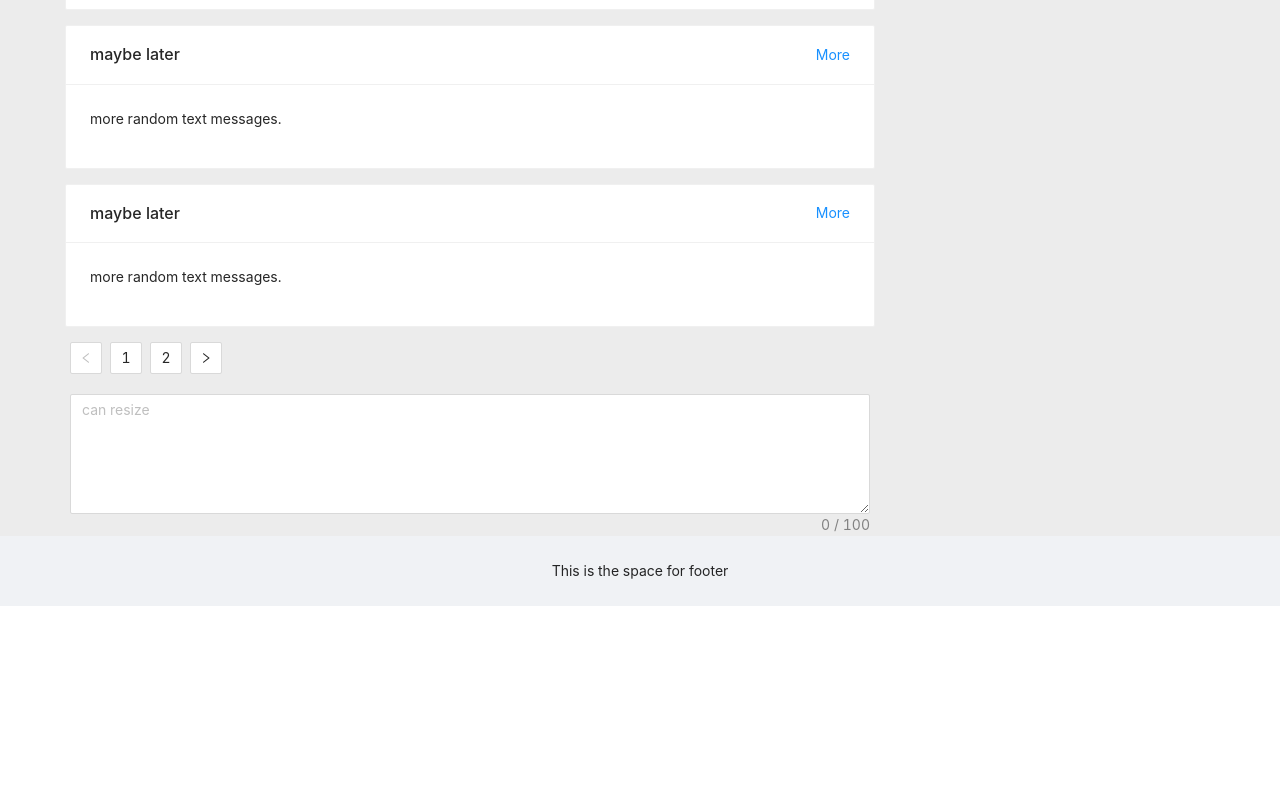
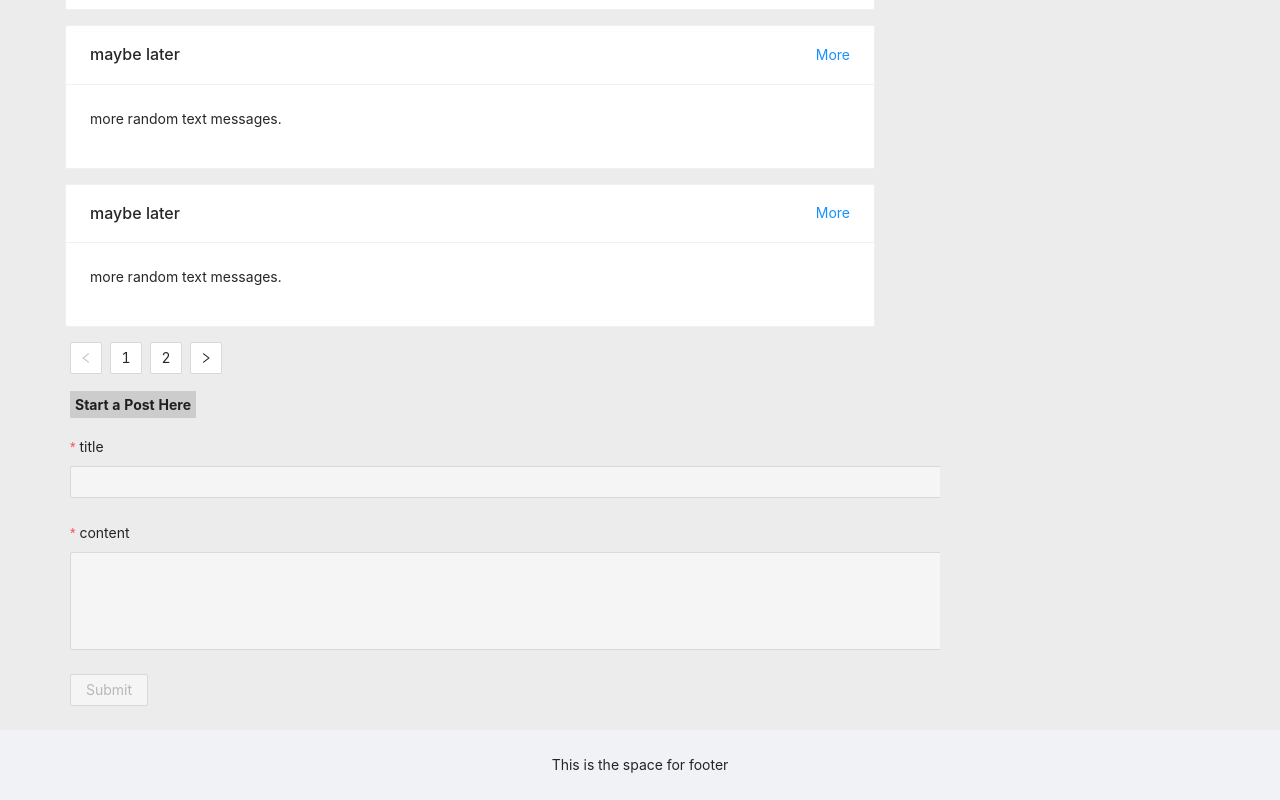
Before and after one commit to TereseWang/CC_Sprint1_BrowserApplication, a React (Create React App) app in the folder browser-app/: page / in a window 1280 px wide. Shown: the part 651-1451 px from the top of the page. Before the commit the page ends 1257 px from the top, so only its background shows below. Built offline with nearby package versions, Linux system fonts and the light colour scheme.

Commit message:
add text input area

```diff
--- a/browser-app/src/App.js
+++ b/browser-app/src/App.js
@@ -20,11 +20,11 @@ const App = () => {
     console.log("login success");
     setUserInfo({userId: 1, username: "Somebody", isLogin: true});
     // console.log(userInfo);
-  }
+  };
 
   const handleLogout = () => {
     setUserInfo({userId: -1, username: "", isLogin: false});
-  }
+  };
 
   const UserInfo = ({userInfo}) => {
     return userInfo.isLogin ?
@@ -60,9 +60,9 @@ const App = () => {
         <Layout>
           <Content>
             <Routes>
-              <Route exact path="/" element={<PostHome/>}/>
+              <Route exact path="/" element={<PostHome userInfo={userInfo}/>}/>
               <Route exact path="/user" element={<UserList/>}/>
-              <Route exact path="/detail/:postId" element={<PostDetail/>}/>
+              <Route exact path="/detail/:postId" element={<PostDetail userInfo={userInfo}/>}/>
             </Routes>
           </Content>
           <Sider theme='light' width={340} style={{background: "#ececec", paddingTop:"35px", paddingRight:"20px"}}>
--- a/browser-app/src/Detail/index.js
+++ b/browser-app/src/Detail/index.js
@@ -1,30 +1,48 @@
-import { Layout, Card, Comment, Tooltip, List } from 'antd';
+import { Layout, Card, Comment, Tooltip, List, Avatar, Form, Input, Button } from 'antd';
 import { Content } from 'antd/lib/layout/layout';
 import React, { useEffect, useState } from 'react';
 import { useParams } from 'react-router-dom';
 import API from '../services/apis';
-import request from "../utils/request";
+// import request from "../utils/request";
 
-function PostDetail() {
-  const { postId } = useParams()
-  const [comments, setComments] = useState([])
+const { TextArea } = Input;
+
+function PostDetail(props) {
+  const [form] = Form.useForm();
+  const { postId } = useParams();
+  const [comments, setComments] = useState([]);
+  const userInfo = props.userInfo;
+  const [loading, setLoading] = useState(false);
+
+  const onFinish = (values) => {
+    console.log(userInfo);
+    console.log('Received values of form: ', values);
+    setLoading(true);
+
+    setTimeout(() => {
+        console.log("handling data...");
+        setLoading(false);
+        form.resetFields();
+    }, 1000);
+};
 
   useEffect(() => {
     console.log(postId)
     const commentData = API.CommentListByPostId
     const commentCards = commentData.map(comment => ({
       key: comment.commendId,
-      actions: [<span key="comment-list-reply-to-0">Reply to</span>],
+      // use actions to implement comment replying
+      // actions: [<span key="comment-list-reply-to-0">Reply to</span>],
       author: "Han Solo",
-      avatar: "https://joeschmoe.io/api/v1/random",
+      avatar: <Avatar />,
       content: (<p>{comment.content}</p>),
       datetime: (<Tooltip title="2022-10-30 22:22:33"><span>9 hours ago</span></Tooltip>)
     }))
 
     setComments(commentCards)
-  }, [postId])
+  }, [postId]);
 
-  const post = { title: "A Sample Title", content: "Lorem ipsum dolor sit amet, consectetur adipiscing elit. Nulla non sapien ut elit posuere vestibulum. Fusce non faucibus sem, non tristique nulla. Nulla quis posuere libero. Vestibulum dui leo, interdum vitae gravida sit amet, sagittis vel justo. Nam nec sagittis nulla, vel rutrum ante. Morbi viverra nibh a odio sodales tincidunt. Nulla sed arcu nibh. Duis volutpat mattis elit quis commodo. Fusce quis ultricies diam. Curabitur sit amet magna sagittis, varius est vel, dapibus purus. Aliquam accumsan luctus nibh, eu rhoncus libero ornare pharetra. Proin posuere metus ut velit auctor pulvinar. Sed aliquet auctor est et sollicitudin. Maecenas quis leo in eros placerat mattis at id mi. Maecenas ut iaculis mi. Maecenas finibus massa erat, id molestie ante finibus ac." }
+  const post = { title: "A Sample Title", content: "Lorem ipsum dolor sit amet, consectetur adipiscing elit. Nulla non sapien ut elit posuere vestibulum. Fusce non faucibus sem, non tristique nulla. Nulla quis posuere libero. Vestibulum dui leo, interdum vitae gravida sit amet, sagittis vel justo. Nam nec sagittis nulla, vel rutrum ante. Morbi viverra nibh a odio sodales tincidunt. Nulla sed arcu nibh. Duis volutpat mattis elit quis commodo. Fusce quis ultricies diam. Curabitur sit amet magna sagittis, varius est vel, dapibus purus. Aliquam accumsan luctus nibh, eu rhoncus libero ornare pharetra. Proin posuere metus ut velit auctor pulvinar. Sed aliquet auctor est et sollicitudin. Maecenas quis leo in eros placerat mattis at id mi. Maecenas ut iaculis mi. Maecenas finibus massa erat, id molestie ante finibus ac." };
 
   return (
     <Layout>
@@ -46,7 +64,7 @@ function PostDetail() {
             <li>
               <Comment
                 style={{background: "white", padding: "10px"}}
-                actions={item.actions}
+                // actions={item.actions}
                 author={item.author}
                 avatar={item.avatar}
                 content={item.content}
@@ -56,9 +74,31 @@ function PostDetail() {
           )}
         >
         </List>
+        <Form
+          style={{margin: "80px", width: "700px"}}
+          form={form}
+          layout="vertical"
+          name="comment"
+          onFinish={onFinish}
+          // initialValues={{
+          //     residence: ['zhejiang', 'hangzhou', 'xihu'],
+          //     prefix: '86',
+          // }}
+          disabled={!userInfo.isLogin}
+          scrollToFirstError
+        >
+          <Form.Item
+            name="comment"
+            label="Comment"
+            rules={[{required: true, message: "Please write contents!"}]}
+          ><TextArea rows={4}/></Form.Item>
+          <Form.Item>
+            <Button type="primary" htmlType="submit" loading={loading}>Submit</Button>
+          </Form.Item>
+        </Form>
       </Content>
     </Layout>
-  )
+  );
 }
 
 export default PostDetail
--- a/browser-app/src/Post/index.js
+++ b/browser-app/src/Post/index.js
@@ -1,21 +1,32 @@
-import { Layout, Card, Pagination, Input } from 'antd';
+import { Layout, Card, Pagination, Input, Button, Form } from 'antd';
 import React, { useEffect, useState } from 'react';
 import { Link } from 'react-router-dom';
 import API from '../services/apis';
-import request from "../utils/request";
+// import request from "../utils/request";
 
 const { Content } = Layout;
 const { TextArea } = Input;
 
-const onChange = (e) => {
-    console.log('Change:', e.target.value);
-};
-
-function PostHome() {
-    const PAGE_SIZE = 5
+function PostHome(props) {
+    const PAGE_SIZE = 5;
+    const [form] = Form.useForm();
+    const [loading, setLoading] = useState(false);
     const [posts, setPosts] = useState([]);
     const [minVal, setMinVal] = useState(0);
     const [maxVal, setMaxVal] = useState(PAGE_SIZE);
+    const userInfo = props.userInfo;
+
+    const onFinish = (values) => {
+        console.log(userInfo);
+        console.log('Received values of form: ', values);
+        setLoading(true);
+
+        setTimeout(() => {
+            console.log("handling data...");
+            setLoading(false);
+            form.resetFields();
+        }, 1000);
+    };
 
     useEffect(() => {
         // const fetchData = async () => {
@@ -30,7 +41,7 @@ function PostHome() {
 
         // // call the function
         // fetchData().catch(console.error);
-        const postListData = API.postList
+        const postListData = API.postList;
         setPosts(postListData);
     }, []);
 
@@ -42,7 +53,7 @@ function PostHome() {
             setMinVal(maxVal);
             setMaxVal(value * PAGE_SIZE);
         }
-    }
+    };
 
     return(
         <Layout style={{paddingTop:"20px", paddingLeft: "50px", paddingRight: "50px", background: "#ececec"}}>
@@ -65,20 +76,38 @@ function PostHome() {
                         onChange={handleChangePage}
                         style={{marginLeft: "20px", marginBottom: "20px"}}
                     />
-                    <TextArea
-                        showCount
-                        maxLength={100}
-                        style={{
-                            height: 120,
-                            margin: "20px"
-                        }}
-                        onChange={onChange}
-                        placeholder="can resize"
-                    />
+                    <p style={{marginLeft: "20px"}}><b style={{background: "#cccccc", padding: "5px"}}>Start a Post Here</b></p>
+                    <Form
+                        style={{margin: "20px", width: "900px"}}
+                        form={form}
+                        layout="vertical"
+                        name="post"
+                        onFinish={onFinish}
+                        // initialValues={{
+                        //     residence: ['zhejiang', 'hangzhou', 'xihu'],
+                        //     prefix: '86',
+                        // }}
+                        disabled={!userInfo.isLogin}
+                        scrollToFirstError
+                    >
+                        <Form.Item
+                            name="title"
+                            label="title"
+                            rules={[{required: true, message: "Please write a title!"}]}
+                        ><Input /></Form.Item>
+                        <Form.Item
+                            name="content"
+                            label="content"
+                            rules={[{required: true, message: "Please write contents!"}]}
+                        ><TextArea rows={4}/></Form.Item>
+                        <Form.Item>
+                            <Button type="primary" htmlType="submit" loading={loading}>Submit</Button>
+                        </Form.Item>
+                    </Form>
                 </div>
             </Content>
         </Layout>
-    )
+    );
 }
 
 export default PostHome;
--- a/browser-app/src/User/List.js
+++ b/browser-app/src/User/List.js
@@ -1,10 +1,10 @@
-import { Layout, Card } from 'antd';
+// import { Layout, Card } from 'antd';
 import React from 'react';
 
 function UserList() {
     return(
         <div>something else</div>
-    )
+    );
 }
 
 export default UserList;
--- a/browser-app/src/components/Login.js
+++ b/browser-app/src/components/Login.js
@@ -8,6 +8,7 @@ const Login = ({ onSubmit }) => {
   const onFinishFailed = (errorInfo) => {
     console.log('Failed:', errorInfo);
   };
+
   return (
     <div style={{background: "white", padding: "20px", marginRight: "20px"}}>
       <Form
--- a/browser-app/src/utils/request.js
+++ b/browser-app/src/utils/request.js
@@ -1,22 +1,22 @@
-import axios from "axios"
+import axios from "axios";
 
-const codeMessage = {
-	200: 'success',
-	201: 'edit success',
-	202: 'request put in line',
-	204: 'delete success',
-	// 400: '发出的请求有错误，服务器没有进行新建或修改数据的操作。',
-	// 401: '用户没有权限（令牌、用户名、密码错误）。',
-	// 403: '用户得到授权，但是访问是被禁止的。',
-	404: 'not found',
-	406: 'format unavailable',
-	410: 'permenantly deleted',
-	// 422: '当创建一个对象时，发生一个验证错误。',
-	500: 'internal server error',
-	502: 'gateway error',
-	// 503: '服务不可用，服务器暂时过载或维护。',
-	504: 'gateway timeout',
-};
+// const codeMessage = {
+// 	200: 'success',
+// 	201: 'edit success',
+// 	202: 'request put in line',
+// 	204: 'delete success',
+// 	// 400: '发出的请求有错误，服务器没有进行新建或修改数据的操作。',
+// 	// 401: '用户没有权限（令牌、用户名、密码错误）。',
+// 	// 403: '用户得到授权，但是访问是被禁止的。',
+// 	404: 'not found',
+// 	406: 'format unavailable',
+// 	410: 'permenantly deleted',
+// 	// 422: '当创建一个对象时，发生一个验证错误。',
+// 	500: 'internal server error',
+// 	502: 'gateway error',
+// 	// 503: '服务不可用，服务器暂时过载或维护。',
+// 	504: 'gateway timeout',
+// };
 
 const request = (url, option) => {
   var option = option || {
@@ -38,6 +38,6 @@ const request = (url, option) => {
     headers: headers,
     responseType: option.responseType || 'json'
   })
-}
+};
 
 export default request;
```
